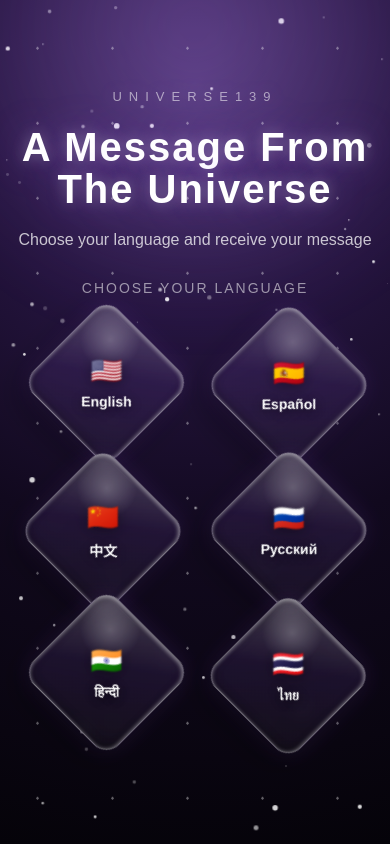
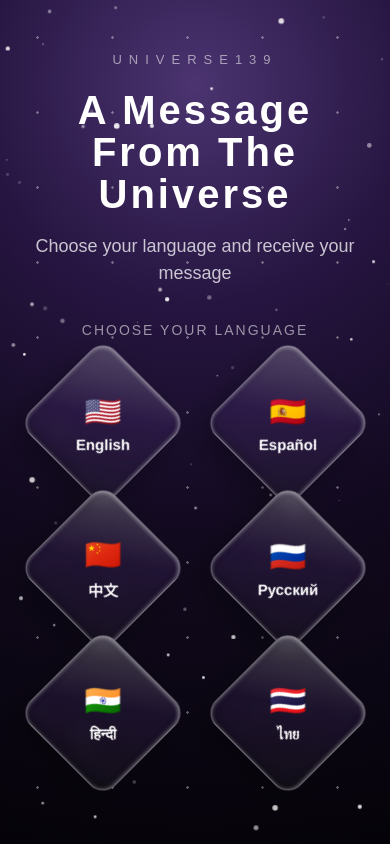
Before and after one commit to alekseisologubov-ic-cmyk/message-from-universe, a plain HTML site: page index.html in a window 390 px wide. Drawn offline with Linux system fonts and the light colour scheme.

Commit message:
Update index.html

```diff
--- a/index.html
+++ b/index.html
@@ -14,7 +14,6 @@
   <title>Universe139 — Message From The Universe</title>
 
   <style>
-
     * {
       box-sizing: border-box;
       margin: 0;
@@ -31,9 +30,11 @@
       min-height: 100vh;
       font-family: Arial, Helvetica, sans-serif;
       color: white;
+
       display: flex;
       justify-content: center;
       align-items: center;
+
       overflow-x: hidden;
 
       background:
@@ -48,37 +49,10 @@
       position: relative;
     }
 
-    body::before {
-      content: "";
-
-      position: fixed;
-
-      width: 650px;
-      height: 650px;
-
-      top: -300px;
-      left: 50%;
-
-      transform: translateX(-50%);
-
-      background:
-        radial-gradient(
-          circle,
-          rgba(190,130,255,0.20),
-          transparent 68%
-        );
-
-      filter: blur(25px);
-
-      pointer-events: none;
-    }
-
     .stars {
       position: fixed;
       inset: 0;
-
       pointer-events: none;
-
       opacity: 0.45;
 
       background-image:
@@ -89,32 +63,17 @@
         );
 
       background-size: 75px 75px;
-
-      animation:
-        starsMove 35s linear infinite;
-    }
-
-    @keyframes starsMove {
-      from {
-        transform: translateY(0);
-      }
-
-      to {
-        transform: translateY(75px);
-      }
     }
 
     .container {
       width: 100%;
       max-width: 760px;
-
       min-height: 100vh;
 
       padding: 35px 20px;
 
       display: flex;
       flex-direction: column;
-
       justify-content: center;
       align-items: center;
 
@@ -130,31 +89,14 @@
       text-transform: uppercase;
       opacity: 0.55;
       margin-bottom: 22px;
-
-      text-shadow:
-        0 0 20px
-        rgba(210,160,255,0.6);
     }
 
     #title {
-      font-size:
-        clamp(
-          38px,
-          8vw,
-          68px
-        );
-
+      font-size: clamp(38px, 8vw, 68px);
       line-height: 1.05;
       letter-spacing: 3px;
       font-weight: 700;
       margin-bottom: 18px;
-
-      text-shadow:
-        0 0 15px
-        rgba(255,255,255,0.3),
-
-        0 0 40px
-        rgba(170,100,255,0.4);
     }
 
     #subtitle {
@@ -169,9 +111,7 @@
       max-width: 650px;
 
       display: grid;
-
-      grid-template-columns:
-        repeat(3, 1fr);
+      grid-template-columns: repeat(3, 1fr);
 
       justify-items: center;
       align-items: center;
@@ -186,30 +126,23 @@
       grid-column: 1 / -1;
 
       font-size: 14px;
-
       letter-spacing: 2px;
-
       text-transform: uppercase;
 
       opacity: 0.55;
-
-      margin-bottom: 5px;
     }
 
     .languageBtn {
       width: 140px;
       height: 140px;
 
-      border: none;
+      border: 1px solid rgba(255,255,255,0.35);
+      border-radius: 18px;
 
       cursor: pointer;
-
       color: white;
 
-      position: relative;
-
       display: flex;
-
       justify-content: center;
       align-items: center;
 
@@ -221,250 +154,49 @@
           rgba(255,255,255,0.035)
         );
 
-      border:
-        1px solid
-        rgba(255,255,255,0.35);
-
-      backdrop-filter:
-        blur(8px);
-
-      -webkit-backdrop-filter:
-        blur(8px);
+      backdrop-filter: blur(8px);
 
       box-shadow:
+        inset 0 1px 4px rgba(255,255,255,0.55),
+        inset 0 -3px 8px rgba(0,0,0,0.25),
+        0 15px 35px rgba(0,0,0,0.35);
 
-        inset
-        0 1px 4px
-        rgba(255,255,255,0.55),
-
-        inset
-        0 -3px 8px
-        rgba(0,0,0,0.25),
-
-        0 15px 35px
-        rgba(0,0,0,0.35),
-
-        0 0 25px
-        rgba(160,90,255,0.14);
-
-      transform:
-        rotate(45deg);
-
-      border-radius: 18px;
-
-      transition:
-        transform 0.35s ease,
-        box-shadow 0.35s ease,
-        background 0.35s ease;
-
-      animation:
-        diamondFloat 7s ease-in-out infinite;
-
-      overflow: hidden;
-
-      -webkit-tap-highlight-color:
-        transparent;
+      transform: rotate(45deg);
     }
 
     .diamondContent {
-      transform:
-        rotate(-45deg);
+      transform: rotate(-45deg);
 
       width: 100%;
       height: 100%;
 
       display: flex;
-
       flex-direction: column;
-
       justify-content: center;
       align-items: center;
-
-      position: relative;
-
-      z-index: 5;
-    }
-
-    @keyframes diamondFloat {
-
-      0%,
-      100% {
-        transform:
-          rotate(45deg)
-          translateY(0);
-      }
-
-      50% {
-        transform:
-          rotate(45deg)
-          translateY(-8px);
-      }
-
-    }
-
-    .languageBtn:nth-of-type(2) {
-      animation-delay: -1s;
-    }
-
-    .languageBtn:nth-of-type(3) {
-      animation-delay: -2s;
-    }
-
-    .languageBtn:nth-of-type(4) {
-      animation-delay: -3s;
-    }
-
-    .languageBtn:nth-of-type(5) {
-      animation-delay: -4s;
-    }
-
-    .languageBtn:nth-of-type(6) {
-      animation-delay: -1.5s;
-    }
-
-    .languageBtn:nth-of-type(7) {
-      animation-delay: -2.5s;
-    }
-
-    .languageBtn::before {
-      content: "";
-
-      position: absolute;
-
-      width: 200%;
-      height: 35px;
-
-      left: -150%;
-      top: 40%;
-
-      background:
-        linear-gradient(
-          90deg,
-          transparent,
-          rgba(255,255,255,0.38),
-          transparent
-        );
-
-      transform:
-        rotate(-45deg);
-
-      opacity: 0.3;
-
-      animation:
-        crystalShine 9s ease-in-out infinite;
-
-      pointer-events: none;
-    }
-
-    @keyframes crystalShine {
-
-      0% {
-        left: -160%;
-      }
-
-      50% {
-        left: 160%;
-      }
-
-      100% {
-        left: 160%;
-      }
-
-    }
-
-    .languageBtn::after {
-      content: "";
-
-      position: absolute;
-
-      inset: 4px;
-
-      border-radius: 15px;
-
-      background:
-        radial-gradient(
-          circle at 25% 20%,
-          rgba(255,255,255,0.42),
-          transparent 25%
-        );
-
-      opacity: 0.55;
-
-      pointer-events: none;
     }
 
     .flag {
       display: block;
-
       font-size: 30px;
-
       margin-bottom: 7px;
-
-      filter:
-        drop-shadow(
-          0 3px 7px
-          rgba(0,0,0,0.35)
-        );
     }
 
     .languageName {
       font-size: 15px;
-
       font-weight: 600;
-
-      text-shadow:
-        0 2px 8px
-        rgba(0,0,0,0.5);
-    }
-
-    .languageBtn:hover {
-      transform:
-        rotate(45deg)
-        translateY(-12px)
-        scale(1.06);
-
-      background:
-        linear-gradient(
-          145deg,
-          rgba(255,255,255,0.34),
-          rgba(180,110,255,0.18),
-          rgba(255,255,255,0.06)
-        );
-
-      box-shadow:
-
-        inset
-        0 1px 5px
-        rgba(255,255,255,0.7),
-
-        0 20px 45px
-        rgba(0,0,0,0.4),
-
-        0 0 45px
-        rgba(185,110,255,0.45);
-    }
-
-    .languageBtn:active {
-      transform:
-        rotate(45deg)
-        translateY(-2px)
-        scale(1.02);
     }
 
     #revealBtn {
       border: none;
-
       border-radius: 50px;
 
-      padding:
-        16px 32px;
+      padding: 16px 32px;
 
       font-size: 16px;
-
       font-weight: 700;
 
       color: white;
-
       cursor: pointer;
 
       background:
@@ -475,21 +207,7 @@
         );
 
       box-shadow:
-        0 10px 30px
-        rgba(120,60,255,0.4);
-
-      transition:
-        transform 0.25s ease,
-        box-shadow 0.25s ease;
-    }
-
-    #revealBtn:hover {
-      transform:
-        translateY(-3px);
-
-      box-shadow:
-        0 15px 40px
-        rgba(150,80,255,0.5);
+        0 10px 30px rgba(120,60,255,0.4);
     }
 
     #loading {
@@ -498,35 +216,14 @@
 
     #loadingText {
       font-size: 18px;
-
       opacity: 0.8;
-
-      animation:
-        pulse 1.5s infinite;
-    }
-
-    @keyframes pulse {
-
-      0% {
-        opacity: 0.35;
-      }
-
-      50% {
-        opacity: 1;
-      }
-
-      100% {
-        opacity: 0.35;
-      }
-
     }
 
     #messageBox {
       width: 100%;
       max-width: 620px;
 
-      padding:
-        40px 28px;
+      padding: 40px 28px;
 
       border-radius: 30px;
 
@@ -538,94 +235,54 @@
         );
 
       border:
-        1px solid
-        rgba(255,255,255,0.2);
+        1px solid rgba(255,255,255,0.2);
 
-      backdrop-filter:
-        blur(14px);
-
-      -webkit-backdrop-filter:
-        blur(14px);
+      backdrop-filter: blur(14px);
 
       box-shadow:
-
-        inset
-        0 1px 3px
-        rgba(255,255,255,0.35),
-
-        0 20px 55px
-        rgba(0,0,0,0.4),
-
-        0 0 40px
-        rgba(150,90,255,0.15);
+        inset 0 1px 3px rgba(255,255,255,0.35),
+        0 20px 55px rgba(0,0,0,0.4);
     }
 
     #month {
       font-size: 13px;
-
       letter-spacing: 2px;
-
       opacity: 0.58;
-
       margin-bottom: 25px;
     }
 
     #message {
-      font-size:
-        clamp(
-          24px,
-          5vw,
-          36px
-        );
-
+      font-size: clamp(24px, 5vw, 36px);
       line-height: 1.45;
-
       font-weight: 500;
-
       margin-bottom: 30px;
-
-      text-shadow:
-        0 0 18px
-        rgba(255,255,255,0.18);
     }
 
     #smallText {
       font-size: 14px;
-
       opacity: 0.52;
-
       margin-bottom: 25px;
     }
 
     .buttons {
       display: flex;
-
       flex-direction: column;
-
       gap: 12px;
-
       align-items: center;
     }
 
     #againBtn,
     #shareBtn {
       border: none;
-
       border-radius: 50px;
 
-      padding:
-        14px 26px;
+      padding: 14px 26px;
 
       font-size: 15px;
-
       font-weight: 700;
 
       color: white;
-
       cursor: pointer;
-
-      transition:
-        transform 0.25s ease;
     }
 
     #againBtn {
@@ -635,28 +292,18 @@
           #a968ff,
           #6731c7
         );
-
-      box-shadow:
-        0 8px 25px
-        rgba(120,60,255,0.35);
     }
 
     #shareBtn {
-      background:
-        rgba(255,255,255,0.09);
-
-      border:
-        1px solid
-        rgba(255,255,255,0.18);
+      background: rgba(255,255,255,0.09);
+      border: 1px solid rgba(255,255,255,0.18);
     }
 
-    #againBtn:hover,
-    #shareBtn:hover {
-      transform:
-        translateY(-3px);
-    }
+    /*
+      IMPORTANT
+      Keep this exactly.
+    */
 
-    /* IMPORTANT */
     .hidden {
       display: none !important;
     }
@@ -664,28 +311,17 @@
     @media (max-width: 650px) {
 
       .container {
-        padding:
-          30px 15px;
+        padding: 30px 15px;
       }
 
       #title {
         font-size: 40px;
-        letter-spacing: 2px;
-      }
-
-      #subtitle {
-        font-size: 16px;
-        margin-bottom: 28px;
       }
 
       #languageBox {
-        grid-template-columns:
-          repeat(2, 1fr);
-
+        grid-template-columns: repeat(2, 1fr);
         column-gap: 10px;
         row-gap: 25px;
-
-        max-width: 430px;
       }
 
       .languageBtn {
@@ -693,55 +329,14 @@
         height: 120px;
       }
 
-      .flag {
-        font-size: 26px;
-      }
-
-      .languageName {
-        font-size: 14px;
-      }
-
       #messageBox {
-        padding:
-          32px 18px;
+        padding: 32px 18px;
       }
 
       #message {
         font-size: 24px;
       }
     }
-
-    @media (max-width: 360px) {
-
-      .languageBtn {
-        width: 105px;
-        height: 105px;
-      }
-
-      .flag {
-        font-size: 23px;
-      }
-
-      .languageName {
-        font-size: 13px;
-      }
-
-    }
-
-    @media (prefers-reduced-motion: reduce) {
-
-      .stars,
-      .languageBtn,
-      .languageBtn::before {
-        animation: none;
-      }
-
-      * {
-        scroll-behavior: auto !important;
-      }
-
-    }
-
   </style>
 </head>
 
@@ -770,66 +365,42 @@
         Choose your language
       </div>
 
-      <button
-        class="languageBtn"
-        data-language="en"
-        type="button"
-      >
+      <button class="languageBtn" data-language="en" type="button">
         <div class="diamondContent">
           <span class="flag">🇺🇸</span>
           <span class="languageName">English</span>
         </div>
       </button>
 
-      <button
-        class="languageBtn"
-        data-language="es"
-        type="button"
-      >
+      <button class="languageBtn" data-language="es" type="button">
         <div class="diamondContent">
           <span class="flag">🇪🇸</span>
           <span class="languageName">Español</span>
         </div>
       </button>
 
-      <button
-        class="languageBtn"
-        data-language="zh"
-        type="button"
-      >
+      <button class="languageBtn" data-language="zh" type="button">
         <div class="diamondContent">
           <span class="flag">🇨🇳</span>
           <span class="languageName">中文</span>
         </div>
       </button>
 
-      <button
-        class="languageBtn"
-        data-language="ru"
-        type="button"
-      >
+      <button class="languageBtn" data-language="ru" type="button">
         <div class="diamondContent">
           <span class="flag">🇷🇺</span>
           <span class="languageName">Русский</span>
         </div>
       </button>
 
-      <button
-        class="languageBtn"
-        data-language="hi"
-        type="button"
-      >
+      <button class="languageBtn" data-language="hi" type="button">
         <div class="diamondContent">
           <span class="flag">🇮🇳</span>
           <span class="languageName">हिन्दी</span>
         </div>
       </button>
 
-      <button
-        class="languageBtn"
-        data-language="th"
-        type="button"
-      >
+      <button class="languageBtn" data-language="th" type="button">
         <div class="diamondContent">
           <span class="flag">🇹🇭</span>
           <span class="languageName">ไทย</span>
@@ -843,7 +414,7 @@
       class="hidden"
       type="button"
     >
-      ✨ RECEIVE MY MESSAGE
+      ✨ REVEAL MY MESSAGE
     </button>
 
     <div
@@ -872,18 +443,11 @@
 
       <div class="buttons">
 
-        <button
-          id="againBtn"
-          class="hidden"
-          type="button"
-        >
+        <button id="againBtn" type="button">
           🔮 RECEIVE ANOTHER MESSAGE
         </button>
 
-        <button
-          id="shareBtn"
-          type="button"
-        >
+        <button id="shareBtn" type="button">
           ✨ SHARE
         </button>
 
```
